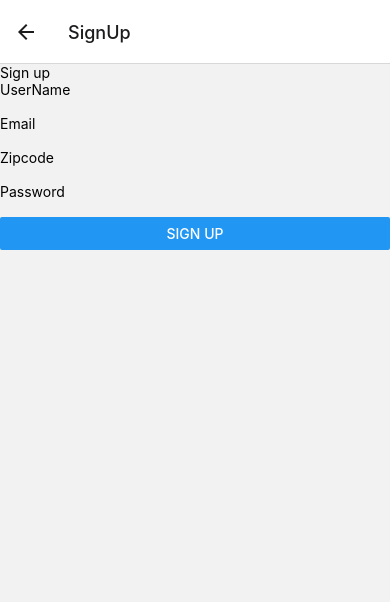
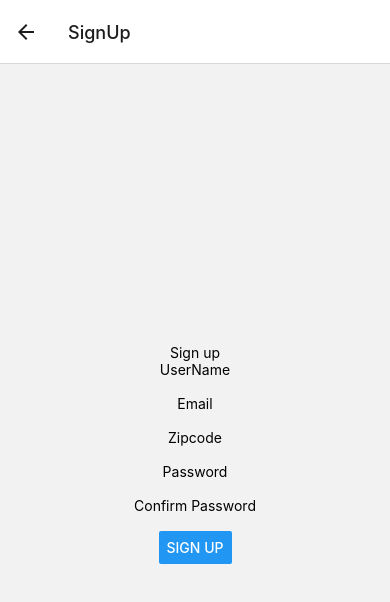
Before and after one commit to GokuSpace/GokuSpace, a React Native app: screen /SignUp in a window 390 px wide. Shown: the top 602 px of the page. Built offline with nearby package versions, Linux system fonts and the light colour scheme.

Commit message:
Sign Up basics

```diff
--- a/package.json
+++ b/package.json
@@ -33,7 +33,6 @@
     "react-native-screens": "~3.20.0",
     "react-native-web": "~0.18.10",
     "react-test-renderer": "18.2.0",
-    "tailwind-react-native-classnames": "^1.5.1",
     "ts-node": "^10.9.1"
   },
   "devDependencies": {
--- a/screens/auth/SignupScreen.tsx
+++ b/screens/auth/SignupScreen.tsx
@@ -1,4 +1,4 @@
-import { Text, View, Button, TextInput, Modal } from "react-native";
+import { Text, View, Button, TextInput, Modal, KeyboardAvoidingView } from "react-native";
 import React, { useState } from 'react';
 import { useNavigation } from '@react-navigation/native';
 import bcrypt from 'bcryptjs-react';
@@ -45,29 +45,33 @@ export default function SignupScreen({ setLoggedIn }) {
   }
 
   return (
-
-    modalVisible
-    ?<Modal>
-      <View className="flex-1 justify-center items-center">
+    <>
+      <Modal visible={modalVisible} transparent={true} animationType="none">
+        <View  className="flex-1 justify-center items-center bg-gray-300/50">
+          <View className="p-2 justify-center items-center bg-gray-500 rounded-md">
             {error === 'email'
             ? <Text>Invalid Email</Text>
             : <Text>Passwords do not match</Text>}
+            <Button title="Okay" onPress={() => setModalVisible(false)}></Button>
+          </View>
         </View>
       </Modal>
-    :<View>
+
+      <KeyboardAvoidingView behavior="position" className="flex-1 justify-center items-center">
         <Text>Sign up</Text>
         <Text >UserName</Text>
         <TextInput onChangeText={text => changeForm(text, 'user')} value={form.user}/>
         <Text >Email</Text>
-        <TextInput onChangeText={text => changeForm(text, 'email')} value={form.email} onSubmitEditing={validateEmail}/>
+        <TextInput onChangeText={text => changeForm(text, 'email')} value={form.email}/>
         <Text>Zipcode</Text>
         <TextInput onChangeText={text => changeForm(text, 'zipcode')} value={form.zipcode}/>
+
         <Text>Password</Text>
-        <TextInput onChangeText={text => changeForm(text, 'password')} value={form.password} secureTextEntry={true}/>
-        {/* <Text>Confirm Password</Text>
-        <TextInput onChangeText={setConfirm} value={confirm} onSubmitEditing={checkForMatch}/> */}
+        <TextInput onChangeText={text => changeForm(text, 'password')} value={form.password} secureTextEntry={true} passwordRules={null} />
+        <Text>Confirm Password</Text>
+        <TextInput onChangeText={setConfirm} value={confirm} secureTextEntry={true} passwordRules={null}/>
         <Button title="Sign Up" onPress={() => setLoggedIn(true)}></Button>
-    </View>
-
+      </KeyboardAvoidingView>
+    </>
   );
 }
```
Also changed, not shown: 1 other file (tests, documents, lock files or other folders). Lines whose indentation alone changed are shown as unchanged.
